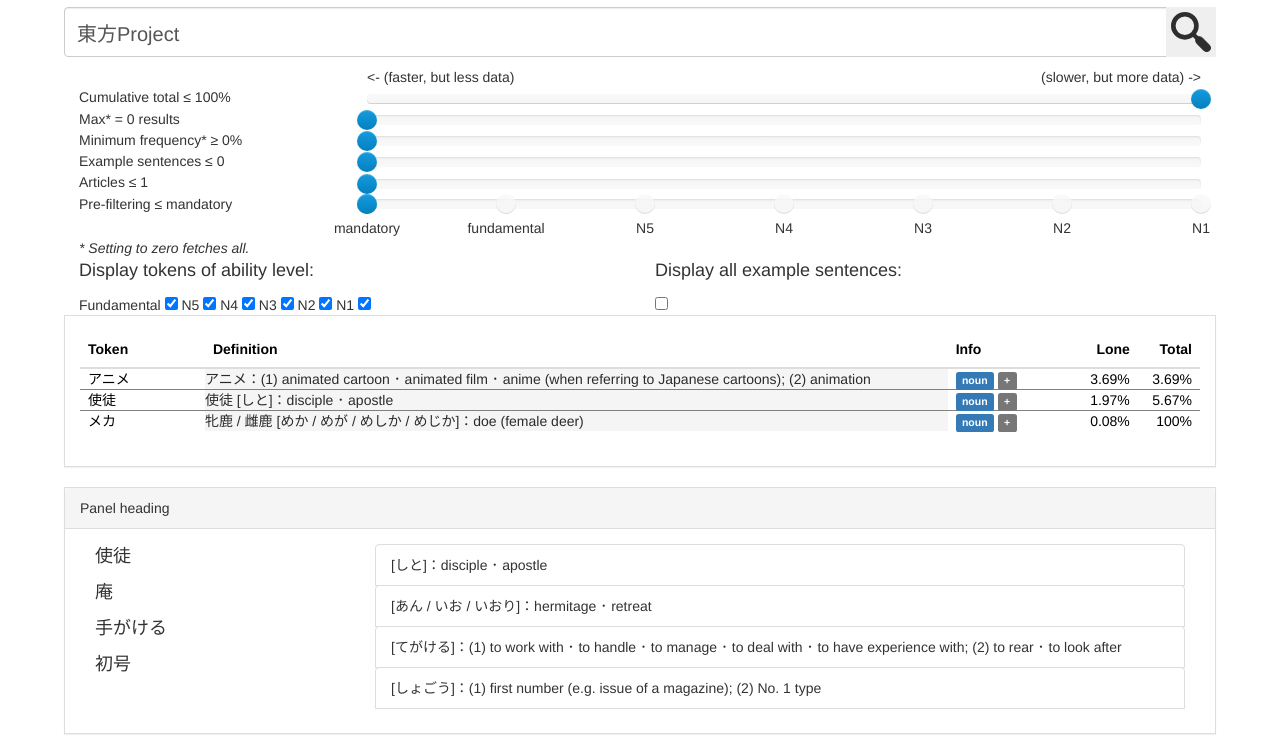
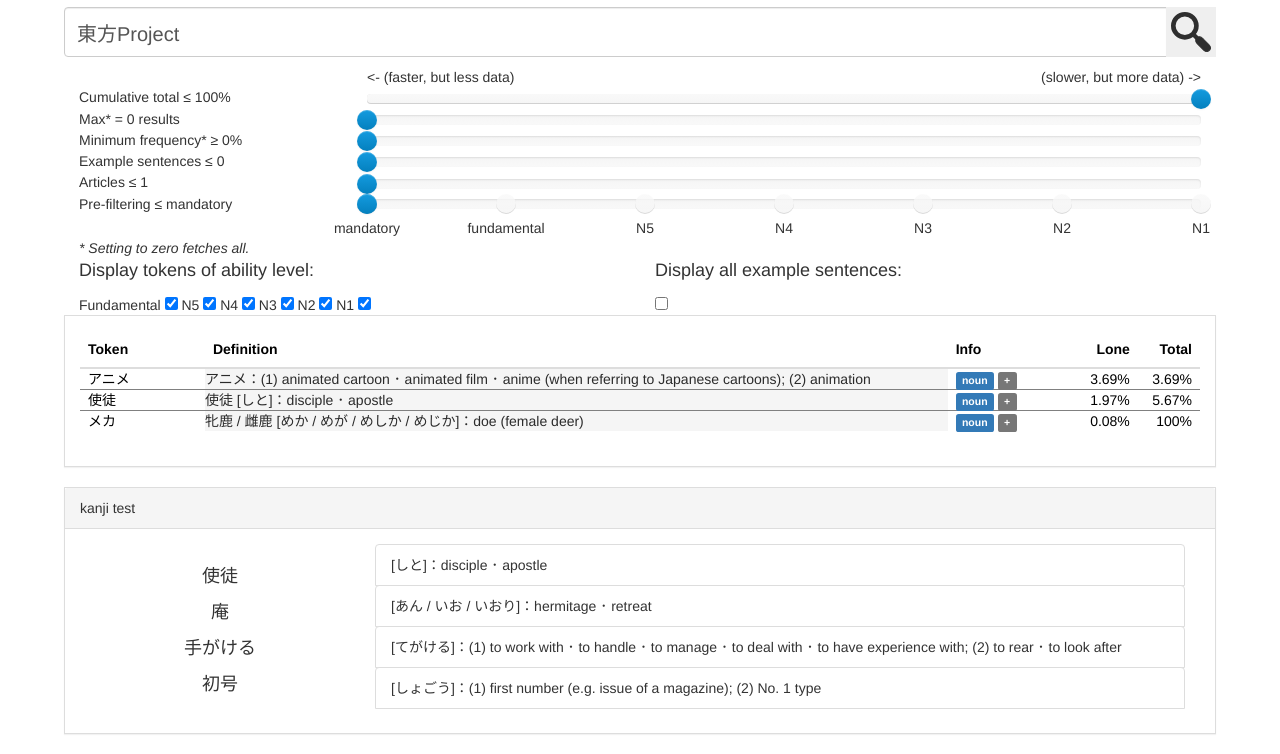
Before and after one commit to shirakaba/vocablist-frontend, a website with bundled scripts: page site/index.html in a window 1280 px wide. Shown: the part 128-882 px from the top of the page. Built offline with nearby package versions, Linux system fonts and the light colour scheme.

Commit message:
Basic format for a panel drafted out

```diff
--- a/site/partials/search.html
+++ b/site/partials/search.html
@@ -162,25 +162,18 @@
 
             <!-- Kanji test (all tiers) -->
             <div class="panel panel-default">
-        <div class="panel-heading">Panel heading</div>
+              <div class="panel-heading">kanji test</div>
               <div class="panel-body">
-          <div class="col-xs-3">
-
-            <!-- The list of infos [under construction] -->
+                <!-- The list of infos -->
+                <div class="col-xs-3 v-container">
+                  <div class="v-box">
                     <span ng-repeat="question in r.tierOne.kanjiQuiz.quiz">
-              <!-- Everything below this <p> is broken.  -->
-              <!-- Refer to: http://jsfiddle.net/kashjs/n2gxobf7/ [Empty 'My basket' array]
-                             http://jsfiddle.net/rniemeyer/qwgrf/ [Trashcan]
-                             http://fiddle.jshell.net/marmotz/83gbS/light/ [?]
-                             http://marceljuenemann.github.io/angular-drag-and-drop-lists/demo/#/nested [docs] -->
-              <!-- Fillable containers: https://plnkr.co/edit/9OTy70KZZwavIWClIgvY?p=preview -->
                       <p ng-bind="question.info"></p>
-
                     </span>
+                  </div>
                 </div>
 
                 <div class="col-xs-9">
-
                   <!-- The draggable list of targets -->
                   <div class="simpleDemo">
                     <ul dnd-list="rw.tierOne.kanjiQuiz.quiz"
@@ -208,13 +201,9 @@
                     </ul>
                   </div>
                 </div>
-
-
               </div>
             </div>
           </div>
-
-
         </section>
     </article>
 
@@ -229,15 +218,7 @@
                 <a href="javascript:void(0);" data-ng-click="submit('和')">和</a>
                 <a href="javascript:void(0);" data-ng-click="submit('神')">神</a>
                 <a href="javascript:void(0);" data-ng-click="submit('電')">電</a>
-                <a href="javascript:void(0);" data-ng-click="submit('桜')">桜</a>
-                <a href="javascript:void(0);" data-ng-click="submit('恩')">恩</a>
-                <a href="javascript:void(0);" data-ng-click="submit('漢')">漢</a>
-                <a href="javascript:void(0);" data-ng-click="submit('数')">数</a>
-                <a href="javascript:void(0);" data-ng-click="submit('算')">算</a>
-                <a href="javascript:void(0);" data-ng-click="submit('機')">機</a>
-                <a href="javascript:void(0);" data-ng-click="submit('愛')">愛</a> -->
-                <!-- href referring to a dummy JS call allows hand cursor to appear -->
-<!--               </p>
+               </p>
             </div>
           </div>
         </div>
--- a/site/static/beyondbootstrap.css
+++ b/site/static/beyondbootstrap.css
@@ -118,6 +118,26 @@
   background-color: yellow;
 }
 
+.v-container{
+    height: 100%;
+    white-space: nowrap;
+    text-align: center;
+}
+.v-container:before{
+    content: "";
+    display: inline-block;
+    vertical-align: middle;
+    width: 0;
+    /* adjust for white space between pseudo element and next sibling */
+    margin-right: -.25em;
+    /* stretch line height */
+    height: 100%;
+}
+.v-box{
+    vertical-align: middle;
+    white-space: normal;
+}
+
 
 
 /* Below here: for angular-drag-and-drop-lists. */
```
Lines whose indentation alone changed are shown as unchanged.
